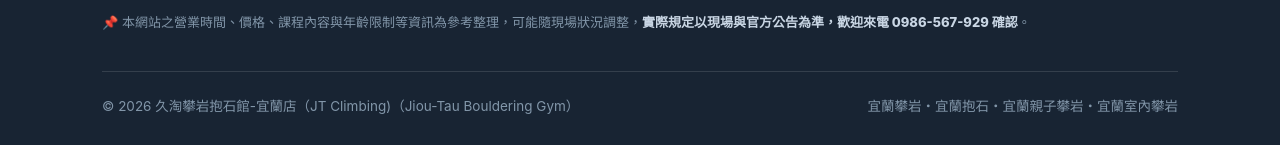
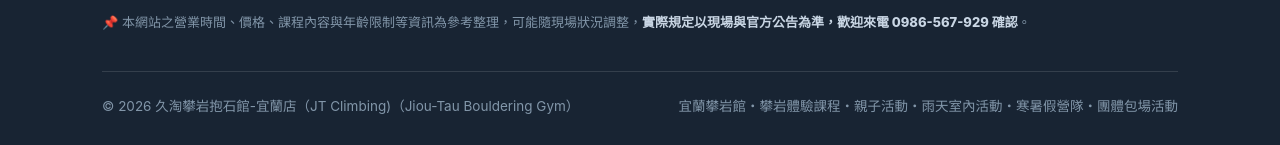
Before and after one commit to ijdi301/jioutau, a plain HTML site: page contact.html in a window 1280 px wide. Shown: the part 4058-4203 px from the top of the page. Drawn offline with Linux system fonts and the light colour scheme.

Commit message:
Update footer keyword links to 6 service items

```diff
--- a/contact.html
+++ b/contact.html
@@ -496,7 +496,7 @@ a.jt-line-btn svg{width:18px;height:18px;flex:0 0 auto;display:block}
     <p class="foot-note">📌 本網站之營業時間、價格、課程內容與年齡限制等資訊為參考整理，可能隨現場狀況調整，<strong style="color:#c9d6e4">實際規定以現場與官方公告為準，歡迎來電 0986-567-929 確認</strong>。</p>
     <div class="foot-bottom">
       <span>© 2026 久淘攀岩抱石館-宜蘭店（JT Climbing)（Jiou-Tau Bouldering Gym）</span>
-      <span>宜蘭攀岩・宜蘭抱石・宜蘭親子攀岩・宜蘭室內攀岩</span>
+      <span>宜蘭攀岩館・攀岩體驗課程・親子活動・雨天室內活動・寒暑假營隊・團體包場活動</span>
     </div>
   </div>
 </footer>
```
